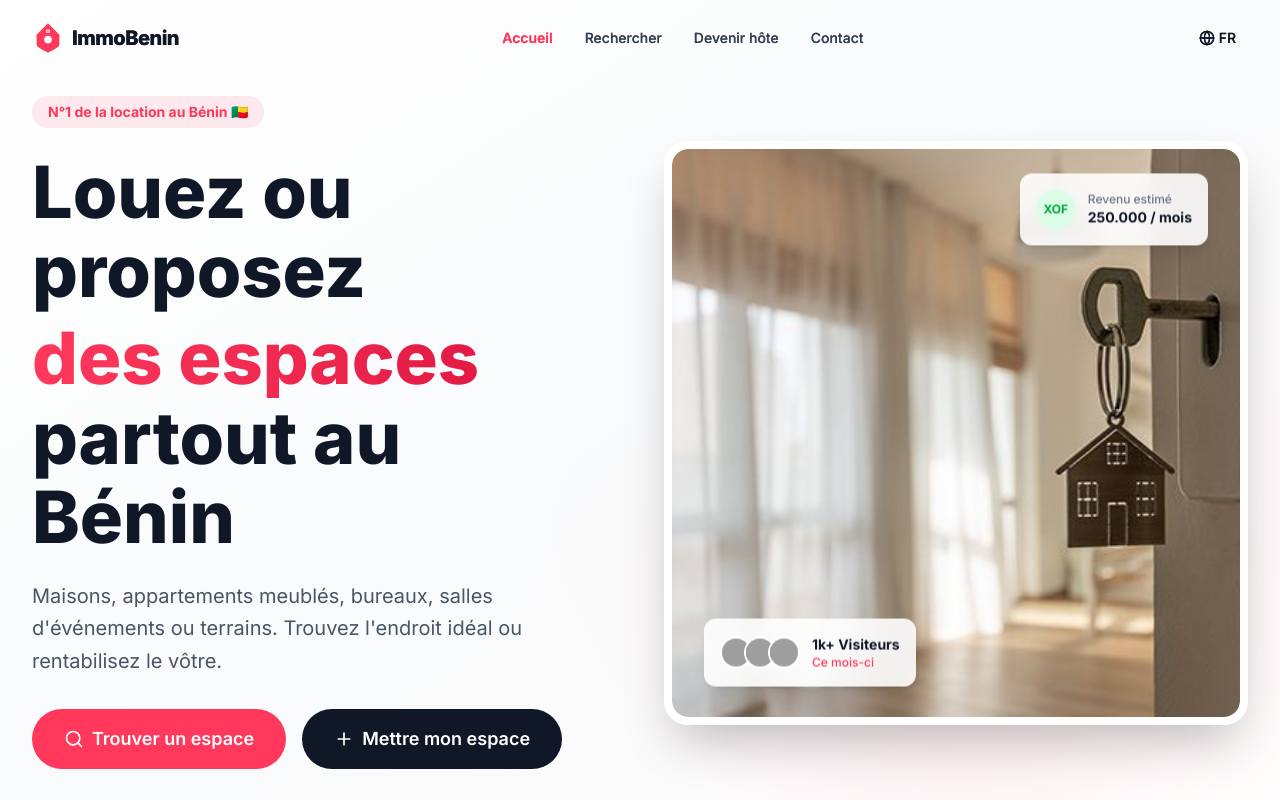
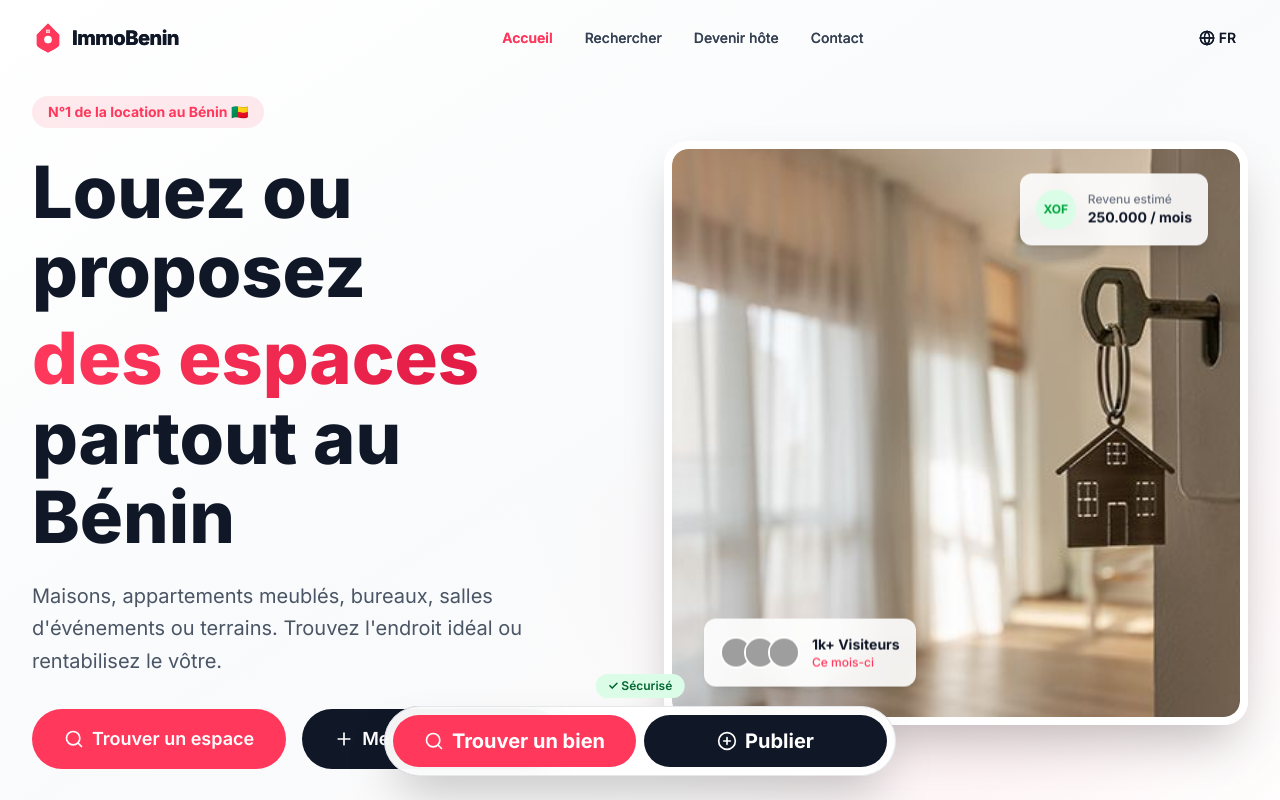
Before and after one commit to antoinettaams/immobenin, a Next.js app: page / in a window 1280 px wide. Shown: the top 800 px of the page. Built offline with nearby package versions, Linux system fonts and the light colour scheme; grey boxes are pictures that could not be loaded.

Commit message:
Ajout des modifs

```diff
--- a/app/page.tsx
+++ b/app/page.tsx
@@ -6,6 +6,8 @@ import { OwnerCTA } from '@/components/CTAHost';
 import { Testimonials } from '@/components/Testimonials';
 import { BeninFocus } from '@/components/BeninFocus';
 import { Header } from '@/components/Header';
+import { StickyNav } from '@/components/Navbar';
+
 export default function HomePage() {
   return (
     <main className="min-h-screen">
@@ -17,6 +19,7 @@ export default function HomePage() {
       <OwnerCTA />
       <Testimonials />
       <BeninFocus />
+      <StickyNav/>
     </main>
   );
 }
--- a/components/Header.tsx
+++ b/components/Header.tsx
@@ -78,9 +78,9 @@ export const Header: React.FC = () => {
   <line x1="44" y1="29" x2="56" y2="29" stroke="#FF385C" strokeWidth="1.5" />
 </svg>
           </div>
-          <span className={`text-xl font-extrabold tracking-tight ${scrolled || isMobileMenuOpen ? 'text-brand' : 'text-gray-900'}`}>
-            ImmoBenin
-          </span>
+          <span className="text-xl font-extrabold tracking-tight text-gray-900 group-hover:text-brand transition-colors">
+                  ImmoBenin
+                </span>
         </Link>
 
         {/* Desktop Navigation avec Link */}
```
